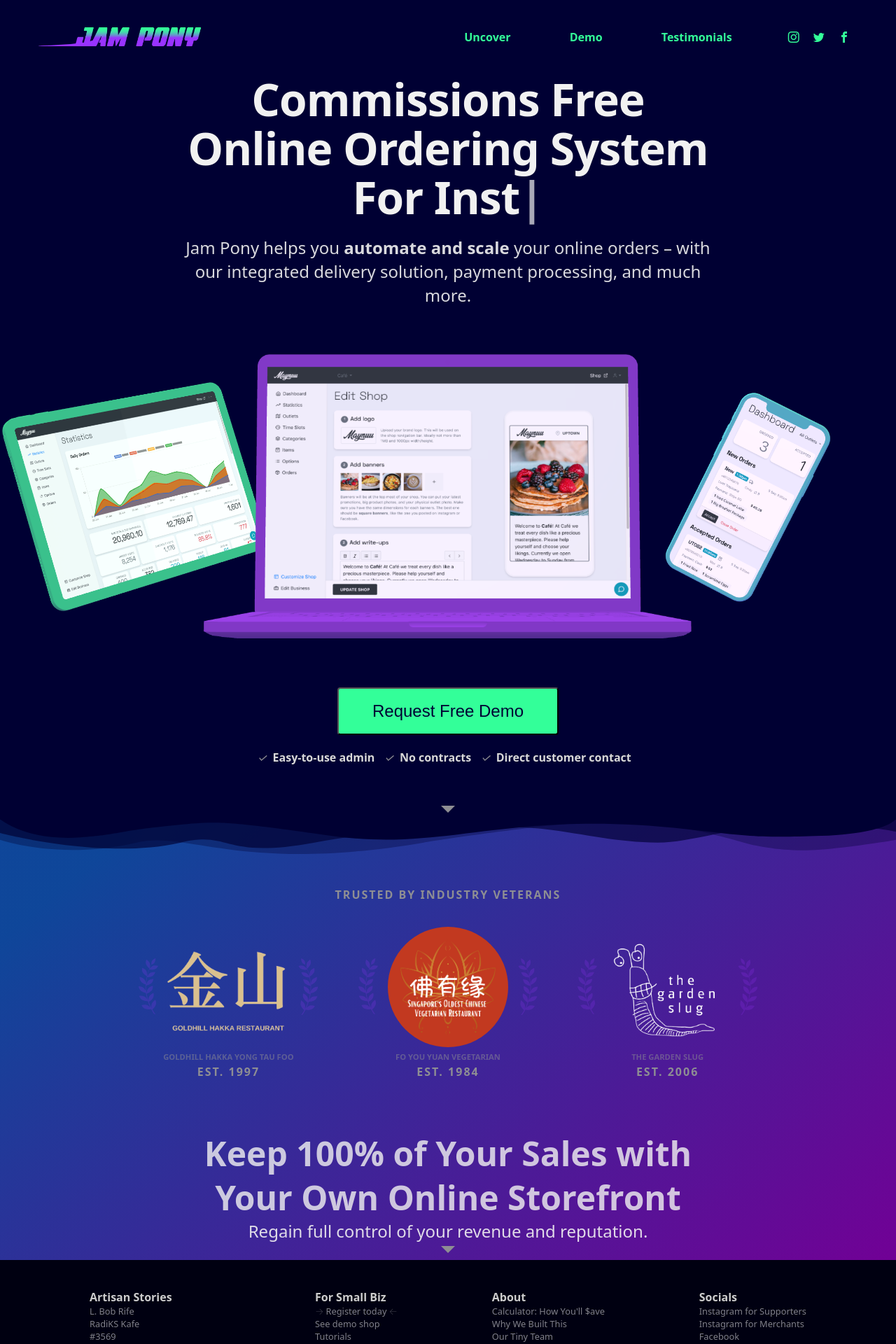
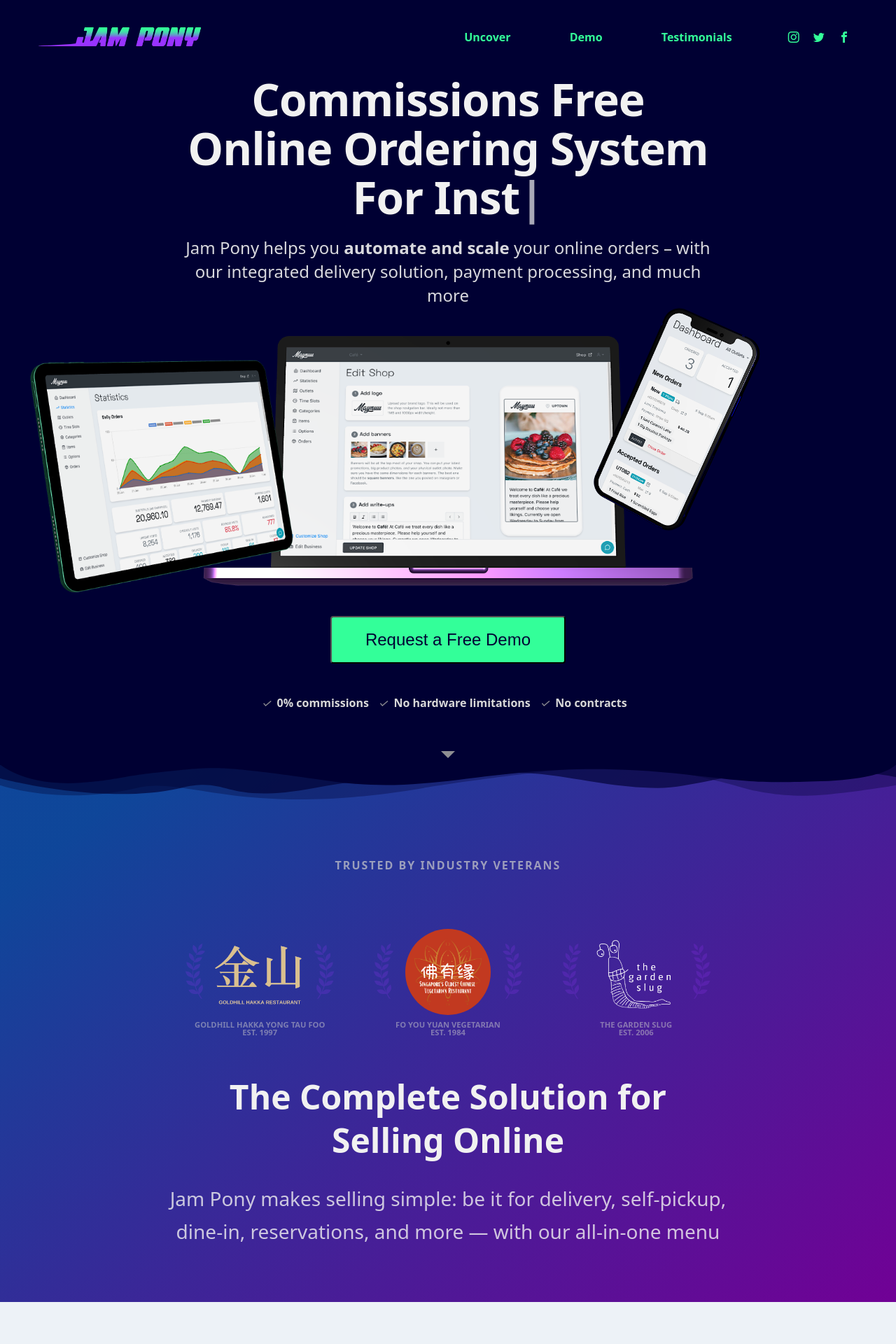
Before and after one commit to poppacalypse/jampony_delivery, a Jekyll site: the page built from merchants.html, in a window 1280 px wide. Shown: the top 1920 px of the page at 70% size. Built offline with Jekyll 4.4.1, drawn with Linux system fonts in a browser that asks for light colours; some web fonts are replaced; some of the changed text lies outside the part shown.

Commit message:
edit device mockups, complete below-the-fold social proof and merchant features sections

```diff
--- a/css/main.css
+++ b/css/main.css
@@ -189,27 +189,30 @@
 .subtitle {
   font-size: 1.5rem;
   line-height: 1.25;
+  margin-bottom: 3rem;
+  padding-bottom: 1.5rem;
 }
 .subtitle p {
+  color: rgba(241, 241, 241, 0.9);
   line-height: 2.125rem;
-  margin-bottom: 1em;
   padding: 0 20vw;
-  color: rgba(241, 241, 241, 0.9);
 }
 .key-visuals-wrapper {
+  align-items: center;
+  box-sizing: border-box;
   display: flex;
+  flex-wrap: wrap;
   justify-content: space-between;
-  align-items: center;
-  flex-wrap: wrap;
-  box-sizing: border-box;
-  padding: 5em 0;
-
+  margin-bottom: 1.5rem;
 }
 .visual img {
   width: 100%;
 }
 .ipad {
   width: 30%;
+  margin-left: 3vw;
+  margin-bottom: -5vh;
+  z-index: 1;
 }
 .macbook {
   width: 55%;
@@ -220,8 +223,8 @@
 .iphone {
   width: 19%;
   z-index: 1;
-  margin-right: 7vw;
-
+  margin-right: 15vw;
+  margin-top: -13vh;
 }
 .btn-large {
   background-color: #3f9;
@@ -235,9 +238,8 @@
   font-size: 1.5rem;
   height: auto;
   left: 0;
-  margin: 1em;
+  margin: 2em 0;
   padding: 0.75em 3rem;
-  text-transform: capitalize;
   transition: background-size 0.15s ease-in;
 }
 .btn-large:hover,
@@ -260,7 +262,7 @@
   margin-right: 0.1875rem;
   color: #8e8e93;
 }
-.subtitle:after {
+.hero-content .subtitle:after {
   border: 0.625rem solid;
   border-color: #8e8e93 transparent transparent;
   bottom: 0;
@@ -296,8 +298,8 @@
   text-decoration: none;
 }
 
-/* HOME ABOUT STYLES */
-.home-about {
+/* BELOW-THE-FOLD STYLES */
+.below-fold {
   background-image: linear-gradient(
     140deg,
     rgba(24, 117, 222, 0.6) 10%,
@@ -306,14 +308,15 @@
   height: 100%;
   position: relative;
 }
-.home-about a {
+.below-fold a {
   text-decoration: none;
 }
 .social-proof {
   display: flex;
   flex-direction: column;
   align-items: center;
-  padding-top: 11vh;
+  padding-top: 15vh;
+  padding-bottom: 3rem;
 }
 .pre-title {
   text-transform: uppercase;
@@ -321,20 +324,22 @@
   font-size: 1rem;
   font-weight: 700;
   padding-bottom: 1.875rem;
-  color: #8e8e93;
+  color: #ccc;
+  opacity: 0.7;
 }
 .restaurant-name {
   text-transform: uppercase;
   font-size: 0.7rem;
   font-weight: 700;
   padding-bottom: 0.5rem;
-  color: #8e8e93;
+  color: #ccc;
   opacity: 0.5;
 }
 .veterans-wrapper {
   display: flex;
   justify-content: space-between;
-  width: 70%;
+  padding-top: 5vh;
+  width: 60%;
 }
 .veteran {
   width: 30%;
@@ -345,8 +350,12 @@
   align-items: center;
 }
 .veteran-logo img {
-  width: 70%;
-  height: 70%;
+  width: 60%;
+  height: 60%;
+}
+.veteran:hover,
+.veteran:active {
+  opacity: 0.7;
 }
 .laurel-right {
   transform: scaleX(-1);
@@ -356,22 +365,113 @@
   padding: 0.5em;
   box-sizing: border-box;
 }
-.about-title {
-  color: rgba(241, 241, 241, 0.8);
+.below-fold-title {
+  color: rgba(241, 241, 241, 1);
   font-size: 3rem;
   font-weight: 800;
   padding-top: 1em;
   text-align: center;
   line-height: 1.3;
 }
-.about-subtitle {
+.below-fold-subtitle {
   color: #f1f1f1;
   font-size: 1.75rem;
   font-weight: 400;
   line-height: 1.5em;
   padding: 1em 17vw;
   text-align: center;
+  opacity: 0.8;
 }
+
+/* FEATURES STYLES */
+.merchants-or-customers {
+  padding: 3rem 1.5rem 0;
+}
+.merchants {
+  background: #edf2f7;
+}
+.customers {
+  background: #0a2540;
+}
+.container {
+  margin: 0 auto;
+  position: relative;
+}
+.columns {
+  display: flex;
+  padding: 1.5rem 5rem 0;
+}
+.column {
+  display: block;
+  flex: 1;
+  padding: .75rem .75rem 0;
+}
+.column h2,
+.column h2 a {
+  color: #003;
+  text-align: left;
+  font-size: 3rem;
+  padding-bottom: 1.06rem;
+  margin-top: -.625rem;
+  line-height: 3.4375rem;
+  text-decoration: none;
+  font-weight: 800;
+}
+.column .pre-title {
+  color: #93f;
+}
+.column .subtitle {
+  padding-bottom: 0;
+  margin-bottom: 0;
+  opacity: 0.5;
+  padding-right: 3.5rem;
+  line-height: 2.125rem;
+}
+.column:last-child {
+  display: flex;
+}
+.with-visual {
+  /* margin-bottom: -2px; */
+  shape-outside: url(/images/site/one_menu.png);
+  shape-image-threshold: 0.5;
+  shape-margin: 3%;
+  float: left;
+  margin-left: -4.5vw;
+}
+.column .visual-labels {
+  display: block;
+  align-self: flex-start;
+  margin-left: -10vw;
+  width: 100%;
+}
+/* .shape {
+  display: block;
+  position: relative;
+  -webkit-transform: skew(20deg);
+  transform: skew(20deg);
+  background: yellow;
+} */
+
+.line {
+  height: 1px;
+  background: #003;
+}
+.column h4 {
+  color: #003;
+  font-size: 1.3em;
+  font-weight: 600;
+  margin: 1rem 0 0.5rem;
+}
+.column:last-child p {
+  color: #8e8e93;
+  margin-bottom: 2rem;
+}
+.arrow {
+  font-weight: 100;
+  color: #93f;
+
+}
+/* future to-do styles  */
 .about-comparison {
   display: flex;
   justify-content: center;
--- a/merchants.html
+++ b/merchants.html
@@ -9,29 +9,29 @@
   </h1>
 
   <div class="subtitle">
-    <p>Jam Pony helps you <strong>automate and scale</strong> your online orders &ndash; with our integrated delivery solution, payment processing, and much more.</p>
+    <p>Jam Pony helps you <strong>automate and scale</strong> your online orders &ndash; with our integrated delivery solution, payment processing, and much more</p>
   </div>
 
   <div class="key-visuals-wrapper">
     <div class="visual ipad"><img src="/images/site/ipad.png" alt=""></div>
     <div class="visual macbook"><img src="/images/site/macbook.png" alt=""></div>
-    <div class="visual iphone"><img src="/images/site/iphone_2.png" alt=""></div>
+    <div class="visual iphone"><img src="/images/site/iphone.png" alt=""></div>
   </div>
 
   <div class="cta">
-    <a href="request-demo">
-      <button class="btn-large">Request Free Demo</button>
+    <a href="###request-demo###">
+      <button class="btn-large">Request a Free Demo</button>
     </a>
   </div>
 
   <div class="under-cta-checkmarks">
-    <span><em>✓</em> <strong>Easy-to-use admin</strong></span>
+    <span><em>✓</em> <strong>0% commissions</strong></span>
+    <span><em>✓</em> <strong>No hardware limitations</strong></span>
     <span><em>✓</em> <strong>No contracts</strong></span>
-    <span><em>✓</em> <strong>Direct customer contact</strong></span>
   </div>
 </main>
 
-<section class="home-about">
+<section class="below-fold">
   <svg
     class="topSVG"
     xmlns="http://www.w3.org/2000/svg"
@@ -56,7 +56,6 @@
     <h3 class="pre-title">trusted by industry veterans</h3>
 
     <div class="veterans-wrapper">
-
       <div class="veteran">
         <a href="https://order.goldhillytf.com" target="_blank">
         <div class="veteran-logo">
@@ -64,8 +63,8 @@
           <img src="/images/site/goldhill.png" alt="Goldhill Hakka Restaurant 1997">
           <div class="laurel laurel-right"><img src="/images/site/laurel.svg"></div>
         </div>
-        <div class="restaurant-name">Goldhill Hakka Yong Tau Foo</div>
-        <div class="pre-title">est. 1997</div>
+        <div class="restaurant-name">Goldhill Hakka Yong Tau Foo <br> est. 1997
+        </div>
         </a>
       </div>
 
@@ -76,8 +75,7 @@
           <img class="fyy" src="/images/site/foyouyuan.png" alt="Fo You Yuan Vegetarian Restaurant">
           <div class="laurel laurel-right"><img src="/images/site/laurel.svg"></div>
         </div>
-        <div class="restaurant-name">Fo You Yuan Vegetarian</div>
-        <div class="pre-title">est. 1984</div>
+        <div class="restaurant-name">Fo You Yuan Vegetarian <br>est. 1984</div>
        </a>
       </div>
 
@@ -88,26 +86,74 @@
           <img src="/images/site/thegardenslug.png" alt="The Garden Slug Pet-friendly Cafe">
           <div class="laurel laurel-right"><img src="/images/site/laurel.svg"></div>
         </div>
-        <div class="restaurant-name">The Garden Slug</div>
-        <div class="pre-title">est. 2006</div>
+        <div class="restaurant-name">The Garden Slug <br>est. 2006</div>
         </a>
       </div>
+    </div>
+    <h2 class="below-fold-title">The Complete Solution for <br> Selling Online
+    </h2>
+
+    <div class="below-fold-subtitle"><p>Jam Pony makes selling simple: be it for delivery, self-pickup, dine-in, reservations, and more &mdash; with our all-in-one menu</p></div>
+  </div>
+</section>
+
+<section class="merchants-or-customers merchants">
+  <div class="container">
+    <div class="columns">
+      <div class="column">
+        <p class="pre-title">For Shop Owners</p>
+        <h2><a href="###learn-more-merchant###">One Menu for<br>Everything</a></h2>
+        <p class="subtitle">Get your own website + a simple backend sytem to manage your online orders. No installations or new hardware needed &mdash; use your existing devices to monitor new orders anytime, anywhere.</p>
+        <div class="cta">
+          <a href="###more-about-storefront###">
+            <button class="btn-large">Learn About Your Future Menu →</button>
+          </a>
+        </div>
+      </div>
+      <div class="column">
+        <div class="visual">
+          <img class="with-visual" src="/images/site/one_menu.png" alt="">
+          <h4><span class="arrow">&mdash;&mdash;</span> Delivery <span class="arrow">✓</span></h4>
+          <p> Accept delivery orders with Jam Pony-managed rider integrations</p>
+          <h4><span class="arrow">&mdash;&mdash;</span> Self-pickup <span class="arrow">✓</span></h4>
+          <p>Make self-pickups cashless and fuss-free</p>
+          <h4><span class="arrow">&mdash;&mdash;</span> Advance orders <span class="arrow">✓</span></h4>
+          <p>Allow your customers to pre-order hours, days, or even weeks in advance</p>
+          <h4><span class="arrow">&mdash;&mdash;</span> Dine-in <span class="arrow">✓</span></h4>
+          <p>Let diners place orders via table QR code, shop QR code, or your shop's web link</p>
+          </div>
+
+        <!--div class="visual-labels">
+          <div class="shape">
+            <h4><span class="arrow">&mdash;&mdash; </span>Delivery</h4>
+          <p>Accept delivery orders with Jam Pony-managed delivery integrations</p>
+          <h4><span class="arrow">&mdash;&mdash;</span> Self-pickup</h4>
+          <p>Make self-pickup smoother and cashless</p>
+          <h4><span class="arrow">&mdash;&mdash;</span> Dine-in</h4>
+          <p>Accept dine-in orders with table QR code, shop QR code, or your shop's link</p>
+          <h4><span class="arrow">&mdash;&mdash;</span> Advance ordering</h4>
+          <p>Allow your customers to pre-order hours, days, or weeks in advance</p>
+          </div>
+        </div-->
+      </div>
+    </div>
+  </div>
+</section>
+
+<section class="merchants-or-customers customers">
+  <div class="container">
+    <div class="columns">
+      <div class="column">
+        <p>Lorem, ipsum dolor sit amet consectetur adipisicing elit. Cupiditate ipsum deleniti nisi perferendis assumenda fugiat reprehenderit obcaecati similique molestiae, enim distinctio velit, sint ipsa? Ducimus quidem eius provident aliquid optio!</p>
+      </div>
+      <div class="column">
+        <p>Lorem ipsum dolor sit amet consectetur adipisicing elit. Culpa sequi, dolores aut porro temporibus explicabo impedit excepturi esse, veniam inventore omnis, voluptatibus repellendus et odio vero neque deserunt sunt ipsam?</p>
+      </div>
+    </div>
+  </div>
+</section>
 
 
-
-    </div>
-
-
-    <h2 class="about-title">Keep 100% of Your Sales with <br>Your Own Online Storefront
-    </h2>
-
-    <div class="subtitle"><p>Regain full control of your revenue and reputation.</p></div>
-
-  </div>
-
-
-
-</section>
 
 {% include footer.html %}
 
```
Also changed, not shown: images/site/ipad.png, images/site/ipad_clay.png (added), images/site/iphone.png, images/site/iphone_black_hand.png (renamed from images/site/iphone_black.png), images/site/iphone_blue_hand.png (renamed from images/site/iphone_blue.png), images/site/iphone_clay_dblue.png (added), images/site/iphone_clay_lblue.png (renamed from images/site/iphone_2.png), images/site/iphone_hulk_hand.png (renamed from images/site/iphone_hulk.png), images/site/macbook.png, images/site/macbook_clay.png (added), images/site/one_menu.png (added), 3 other files.
